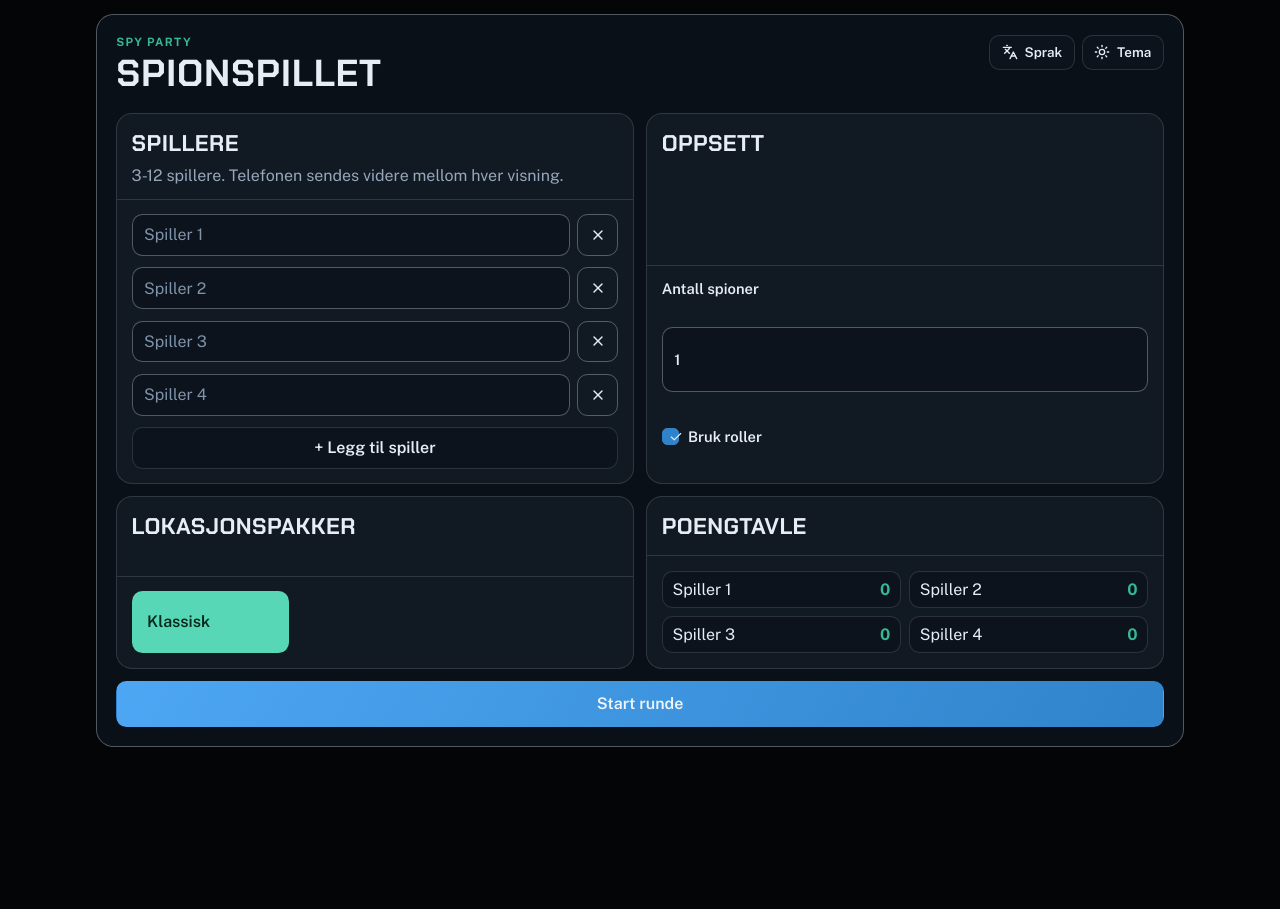
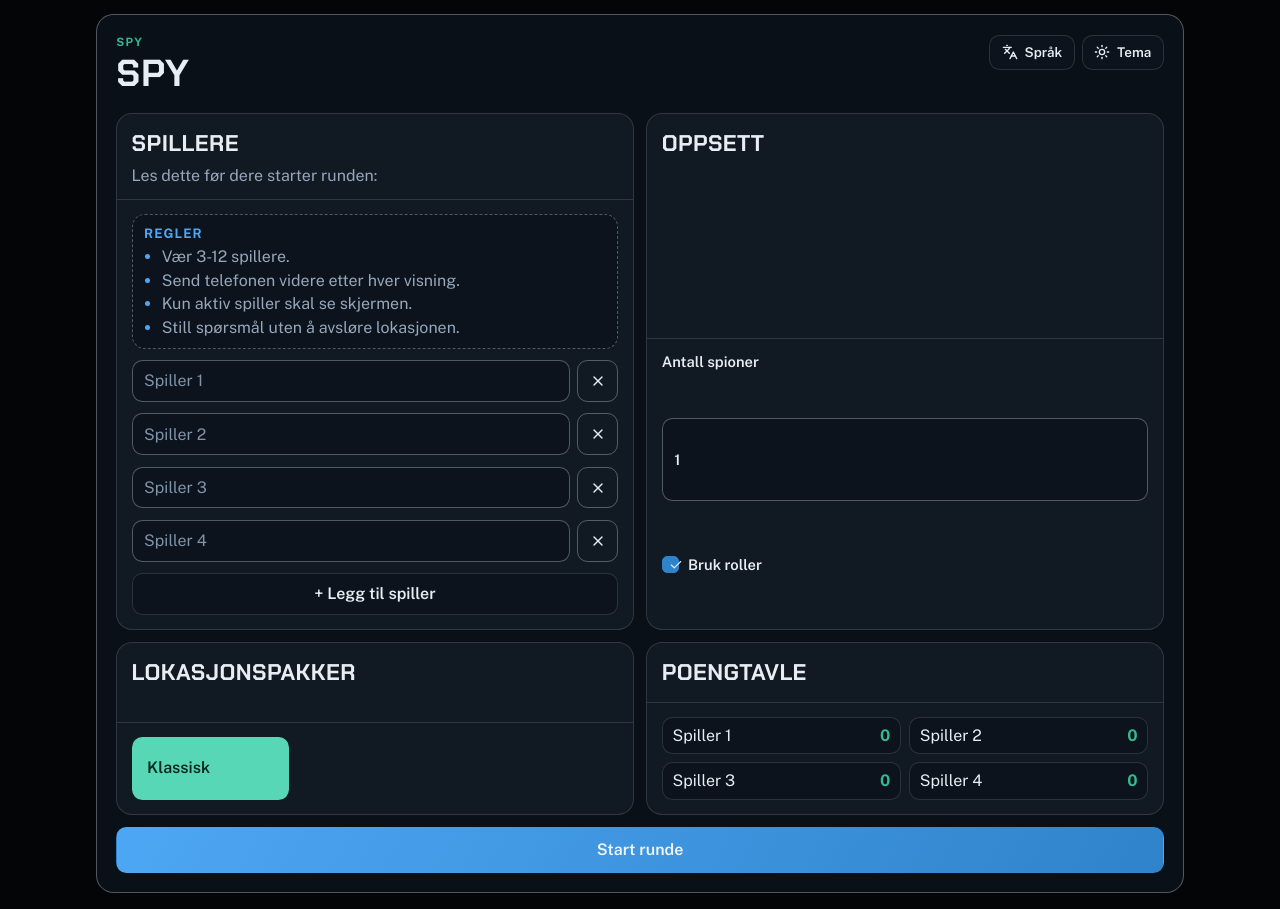
Before and after one commit to maattss/spy-game, a React (Vite) app: page / in a window 1280 px wide. Before the commit the page ends 800 px from the top, so only its background shows below. Built offline with nearby package versions, Linux system fonts and the light colour scheme.

Commit message:
Rename app to Spy and improve rules clarity with UTF-8 Norwegian text

```diff
--- a/index.html
+++ b/index.html
@@ -7,7 +7,7 @@
     <meta name="apple-mobile-web-app-capable" content="yes" />
     <meta name="apple-mobile-web-app-status-bar-style" content="black-translucent" />
     <link rel="icon" type="image/x-icon" href="/favicon.ico" />
-    <title>Spy Web</title>
+    <title>Spy</title>
   </head>
   <body>
     <div id="root"></div>
--- a/src/App.tsx
+++ b/src/App.tsx
@@ -17,14 +17,19 @@ const THEME_STORAGE_KEY = "spy-theme";
 
 const TEXT = {
   nb: {
-    languageLabel: "Sprak",
+    languageLabel: "Språk",
     themeLabel: "Tema",
     norwegian: "Norsk",
     english: "Engelsk",
-    dark: "Mork",
+    dark: "Mørk",
     light: "Lys",
     players: "Spillere",
-    playersHelp: "3-12 spillere. Telefonen sendes videre mellom hver visning.",
+    playersIntro: "Les dette før dere starter runden:",
+    rulesTitle: "Regler",
+    rulePlayerCount: "Vær 3-12 spillere.",
+    rulePassPhone: "Send telefonen videre etter hver visning.",
+    ruleNoPeeking: "Kun aktiv spiller skal se skjermen.",
+    ruleDiscussion: "Still spørsmål uten å avsløre lokasjonen.",
     nameFor: "Navn for",
     remove: "Fjern",
     addPlayer: "+ Legg til spiller",
@@ -36,20 +41,20 @@ const TEXT = {
     startRound: "Start runde",
     step: "Steg",
     of: "av",
-    revealPrompt: "Trykk for a se hemmelig informasjon. Ingen andre skal se skjermen.",
+    revealPrompt: "Trykk for å se hemmelig informasjon. Ingen andre skal se skjermen.",
     youAreSpy: "DU ER SPION",
     youAreAgent: "DU ER AGENT",
-    spyInstruction: "Spill cool. Still smarte sporsmal. Prov a gjette lokasjonen.",
+    spyInstruction: "Spill rolig. Still smarte spørsmål. Prøv å gjette lokasjonen.",
     location: "Lokasjon",
     role: "Rolle",
     showCard: "Vis kort",
     hideAndPass: "Skjul og gi videre",
     discussion: "Diskusjon",
-    discussionInstruction: "Alle stiller sporsmal. Finn spionen uten a avslore lokasjonen.",
-    hintLabel: "Hint til neste sporsmal:",
+    discussionInstruction: "Alle stiller spørsmål. Finn spionen uten å avsløre lokasjonen.",
+    hintLabel: "Hint til neste spørsmål:",
     newHint: "Nytt hint",
-    pointAtSuspect: "Pek pa mistenkt",
-    pointAtSuspectHelp: "Nar gruppen er enig, pek ut en spiller direkte.",
+    pointAtSuspect: "Pek på mistenkt",
+    pointAtSuspectHelp: "Når gruppen er enig, pek ut en spiller direkte.",
     spyGuessAction: "Spion gjetter lokasjon",
     endRound: "Avslutt runde",
     lastChance: "Siste sjanse",
@@ -83,7 +88,12 @@ const TEXT = {
     dark: "Dark",
     light: "Light",
     players: "Players",
-    playersHelp: "3-12 players. Pass the phone between each reveal.",
+    playersIntro: "Read this before starting:",
+    rulesTitle: "Rules",
+    rulePlayerCount: "Be 3-12 players.",
+    rulePassPhone: "Pass the phone after each reveal.",
+    ruleNoPeeking: "Only the active player should see the screen.",
+    ruleDiscussion: "Ask questions without exposing the location.",
     nameFor: "Name for",
     remove: "Remove",
     addPlayer: "+ Add player",
@@ -411,8 +421,8 @@ export function App() {
       <section className="app-frame">
         <header className="app-header">
           <div>
-            <p className="kicker">Spy party</p>
-            <h1 className="app-title">Spionspillet</h1>
+            <p className="kicker">Spy</p>
+            <h1 className="app-title">Spy</h1>
           </div>
           <div className="header-controls">
             <Button
@@ -445,9 +455,18 @@ export function App() {
             <Card>
               <CardHeader>
                 <CardTitle>{text.players}</CardTitle>
-                <CardDescription>{text.playersHelp}</CardDescription>
+                <CardDescription>{text.playersIntro}</CardDescription>
               </CardHeader>
               <CardContent className="stack-tight">
+                <div className="rules-box" aria-label={text.rulesTitle}>
+                  <p className="rules-box__title">{text.rulesTitle}</p>
+                  <ul className="rules-list">
+                    <li>{text.rulePlayerCount}</li>
+                    <li>{text.rulePassPhone}</li>
+                    <li>{text.ruleNoPeeking}</li>
+                    <li>{text.ruleDiscussion}</li>
+                  </ul>
+                </div>
                 {players.map((player, index) => (
                   <div className="player-row" key={player.id}>
                     <Input
--- a/src/styles.css
+++ b/src/styles.css
@@ -190,6 +190,34 @@ select {
   grid-template-columns: minmax(0, 1fr) auto;
   align-items: center;
   gap: 0.45rem;
+}
+
+.rules-box {
+  border: 1px dashed var(--border-strong);
+  border-radius: var(--radius-md);
+  background: var(--bg-subtle);
+  padding: 0.68rem 0.72rem;
+}
+
+.rules-box__title {
+  font-weight: 700;
+  font-size: 0.82rem;
+  letter-spacing: 0.08em;
+  text-transform: uppercase;
+  color: var(--accent);
+  margin-bottom: 0.4rem;
+}
+
+.rules-list {
+  margin: 0;
+  padding-left: 1.1rem;
+  display: grid;
+  gap: 0.28rem;
+  color: var(--muted);
+}
+
+.rules-list li::marker {
+  color: var(--accent);
 }
 
 .player-remove {
```
